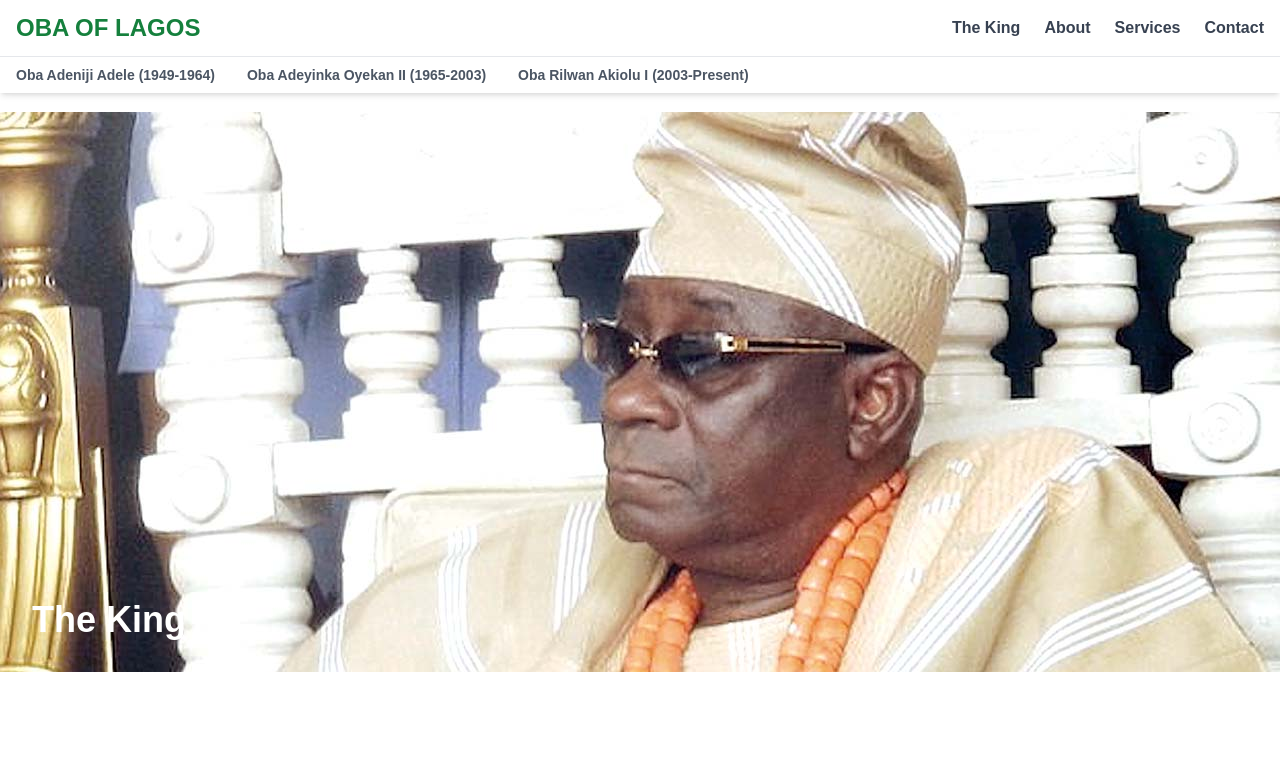
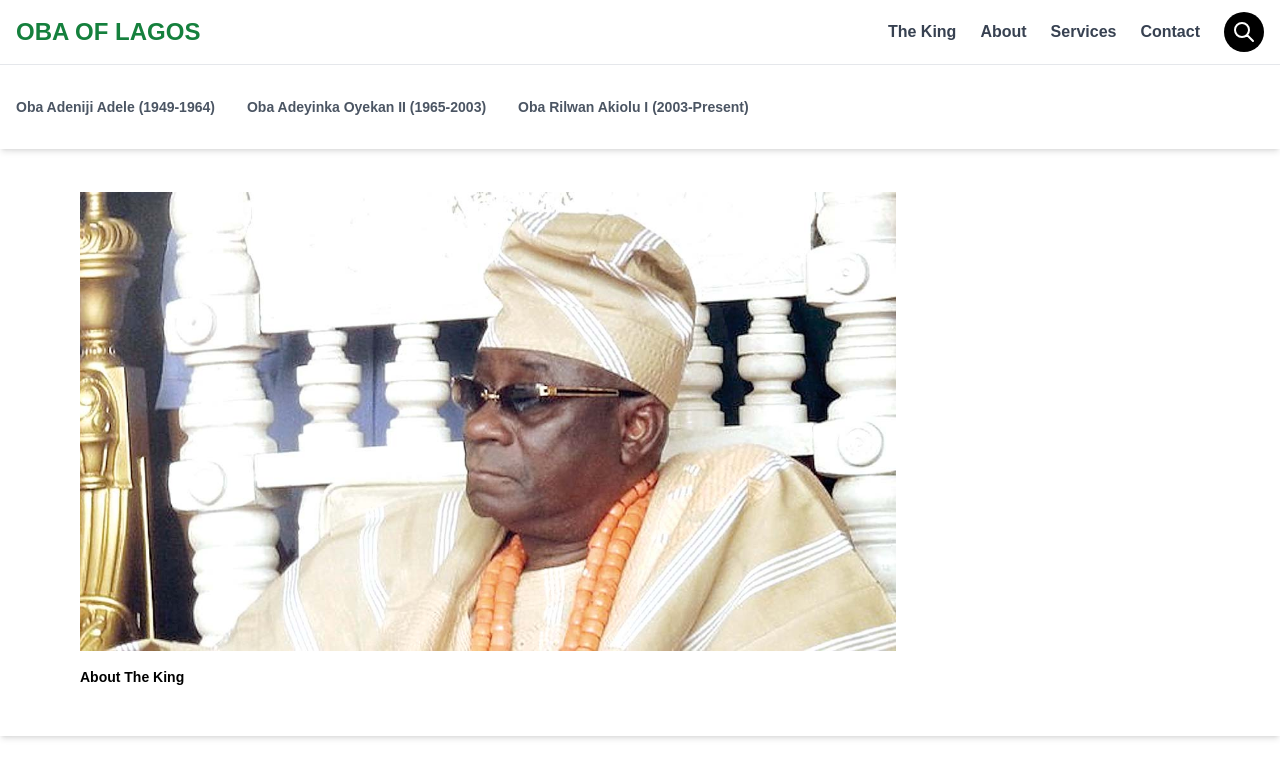
Before and after one commit to rolandaayo/obaoflagos, a Next.js app: page / in a window 1280 px wide. Shown: the top 778 px of the page. Built offline with nearby package versions, Linux system fonts and the light colour scheme.

Commit message:
header fix

```diff
--- a/src/app/components/Header.jsx
+++ b/src/app/components/Header.jsx
@@ -2,12 +2,11 @@ import React from 'react'
 
 export default function Header() {
   return (
-    <div className='bg-white/95 shadow-md h-[70vh] py-4'>
-
-
-
-        <div className="h-[70vh] bg-[url('/images/oba-akiolu.jpg')] bg-cover bg-center relative">
-            <h1 className="absolute bottom-8 left-8 text-4xl font-bold text-white">The King</h1>
-        </div>    </div>
+    <div className='bg-white/95 pt-24 shadow-md h-[80vh] py-4'>
+        <div className="h-[60vh] mr-96 ml-20 flex flex-col">
+            <img src="/images/oba-akiolu.jpg" alt="Oba Akiolu" className="h-full w-full object-cover"/>
+            <h1 className="mt-4 text-sm font-bold text-black hover:underline">About The King</h1>
+        </div>
+    </div>
   )
 }
--- a/src/app/components/Navbar.jsx
+++ b/src/app/components/Navbar.jsx
@@ -8,11 +8,16 @@ export default function Navbar() {
           <div className='text-2xl font-bold text-green-700'>
             OBA OF LAGOS
           </div>
-          <div className='hidden font-bold md:flex space-x-6'>
+          <div className='hidden items-center font-bold md:flex space-x-6'>
             <a href='#' className='text-gray-700 hover:text-green-700'>The King</a>
             <a href='#' className='text-gray-700 hover:text-green-700'>About</a>
             <a href='#' className='text-gray-700 hover:text-green-700'>Services</a>
             <a href='#' className='text-gray-700 hover:text-green-700'>Contact</a>
+                      <button className="bg-black p-2 rounded-full">
+                        <svg xmlns="http://www.w3.org/2000/svg" className="h-6 w-6" fill="none" viewBox="0 0 24 24" stroke="white">
+                          <path strokeLinecap="round" strokeLinejoin="round" strokeWidth={2} d="M21 21l-6-6m2-5a7 7 0 11-14 0 7 7 0 0114 0z" />
+                        </svg>
+                      </button>
           </div>
           <div className='md:hidden'>
             <button className='text-gray-700'>
@@ -22,7 +27,7 @@ export default function Navbar() {
             </button>
           </div>
         </div>
-        <div className='container mx-aut font-bold px-4 py-2 hidden md:block border-t'>
+        <div className='container mx-aut font-bold px-4 py-8 hidden md:block border-t'>
           <ul className='flex space-x-8 text-sm text-gray-600'>
             <li><a href='#' className='hover:text-green-700'>Oba Adeniji Adele (1949-1964)</a></li>
             <li><a href='#' className='hover:text-green-700'>Oba Adeyinka Oyekan II (1965-2003)</a></li>
```
